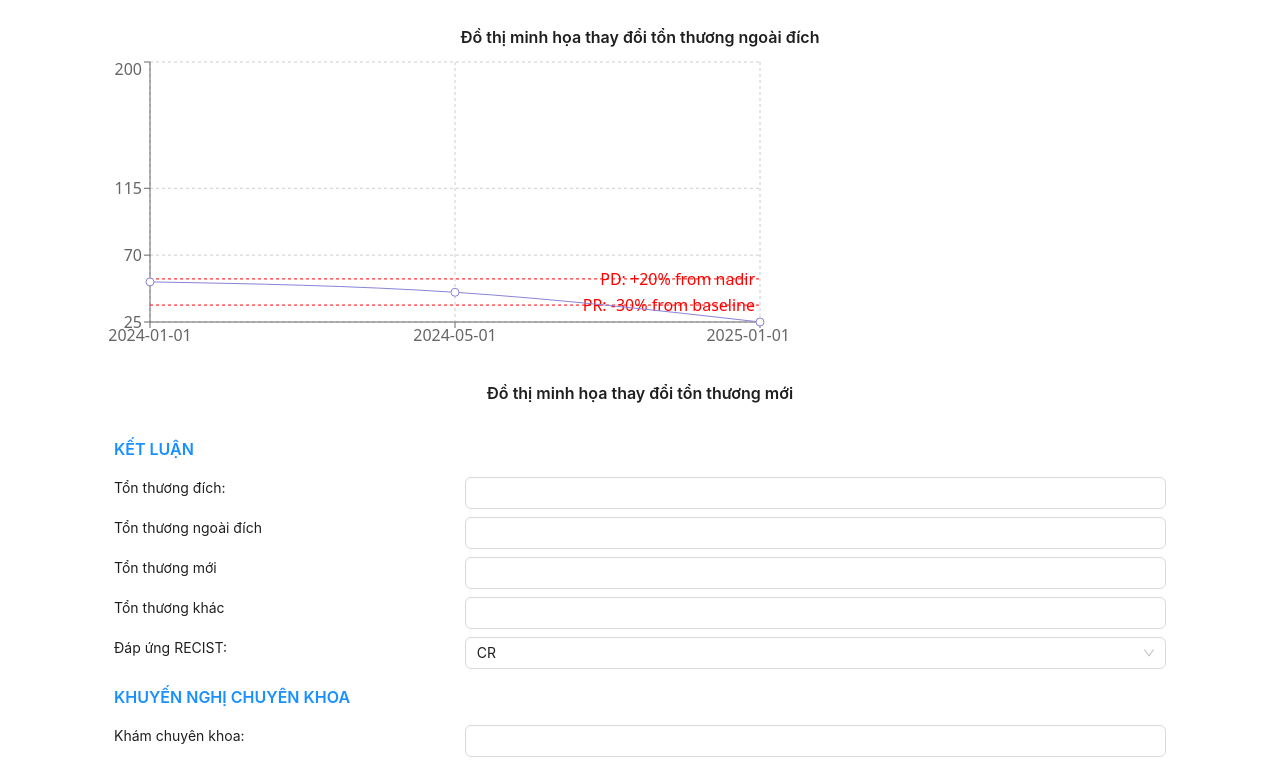
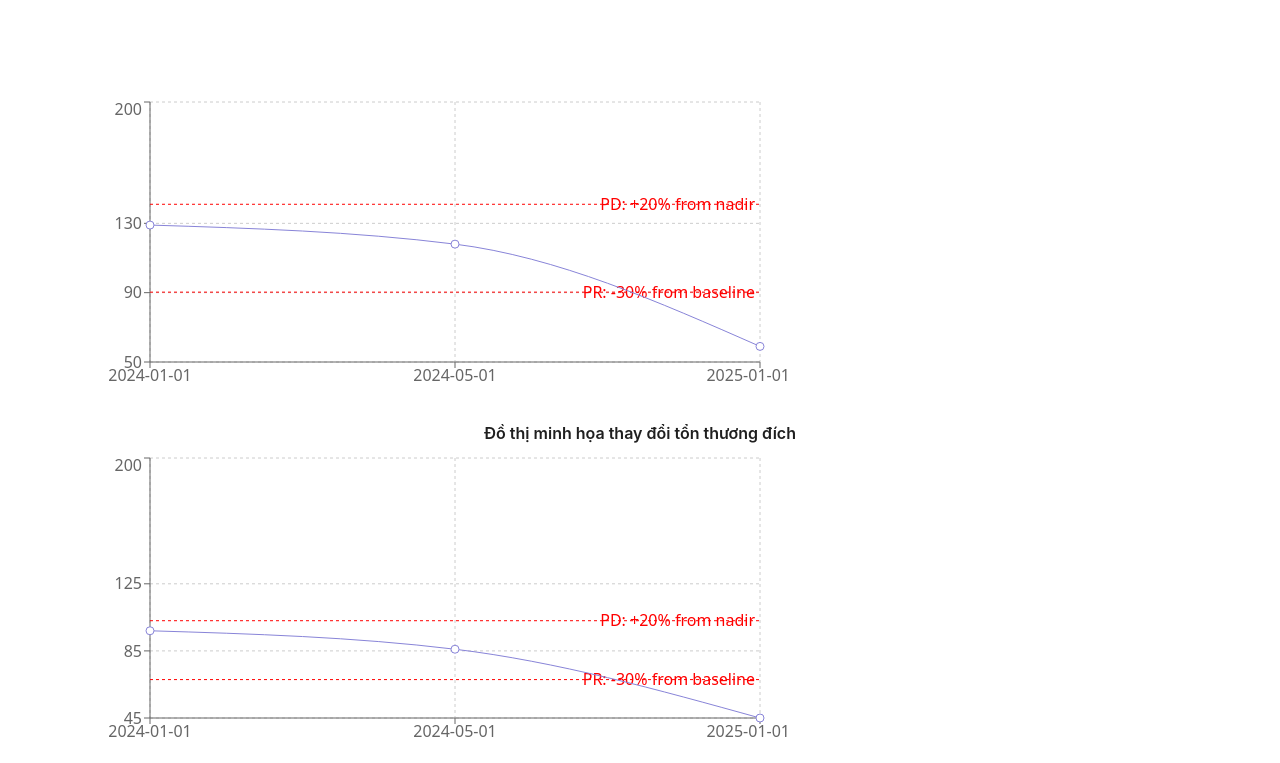
Before and after one commit to tranhuunam00/HomeCare, a React (Vite) app in the folder homecare_fe/: page /template in a window 1280 px wide. Shown: the part 5310-6073 px from the top of the page. Built offline with nearby package versions, Linux system fonts and the light colour scheme.

Commit message:
update generatePDF

```diff
--- a/homecare_fe/src/pages/template/Header.jsx
+++ b/homecare_fe/src/pages/template/Header.jsx
@@ -19,7 +19,9 @@ export const Header = () => {
             }}
           >
             <div>
-              <h2 style={{ margin: 0 }}>PHÒNG KHÁM BÁC SĨ GIA ĐÌNH HOMECARE</h2>
+              <h2 style={{ margin: 0 }} className="name_title">
+                PHÒNG KHÁM BÁC SĨ GIA ĐÌNH HOMECARE
+              </h2>
               <div style={{ display: "flex", justifyContent: "flex-start" }}>
                 <ul
                   style={{
--- a/homecare_fe/src/pages/template/ImageGallery.jsx
+++ b/homecare_fe/src/pages/template/ImageGallery.jsx
@@ -36,7 +36,7 @@ const ImageGallery = () => {
 
   const renderAddImageButton = (isFirst = false) => (
     <div
-      className="add-image-button"
+      className="add-image-button no-print"
       onClick={() => handleAddImage()}
       style={{
         width: "300px",
--- a/homecare_fe/src/pages/template/index.jsx
+++ b/homecare_fe/src/pages/template/index.jsx
@@ -78,7 +78,7 @@ const PatientForm = () => {
         </div>
 
         {/* THÔNG TIN YÊU CẦU */}
-        <div style={formStyle}>
+        <div style={formStyle} className="print-section">
           <h3 style={titleStyle}>THÔNG TIN YÊU CẦU</h3>
           {renderRequestInfoFields({ contrast, handleContrastChange })}
         </div>
@@ -386,14 +386,74 @@ export default function Template() {
   const generatePDF = async () => {
     setLoading(true);
 
+    // Lưu title cũ
+    const oldTitle = document.title;
+
+    // Đặt tên mới cho file PDF
+    document.title = `RECIST_Report_${new Date()
+      .toLocaleDateString("vi-VN")
+      .replace(/\//g, "_")}`;
+
     // Thêm CSS cho in ấn
     const style = `
+      @page {
+        size: A4;
+        margin: 15mm;
+      }
+      @media print {
+        @page {
+          margin: 0;
+        }
+        html {
+          height: 100vh;
+        }
+        body {
+          height: 100vh;
+          margin: 0 !important;
+          padding: 0 !important;
+          overflow: hidden !important;
+        }
+        /* Ẩn tất cả extension và thanh công cụ */
+        #browser-extension-hide,
+        #browser-action-hide,
+        #page-action-hide,
+        #nav-bar-hide,
+        #toolbar-hide,
+        #chrome-extension-hide,
+        .chrome-extension,
+        .browser-action,
+        .page-action {
+          display: none !important;
+          visibility: hidden !important;
+        }
+        /* Ẩn tất cả nội dung khác */
+        body * {
+          visibility: hidden;
+        }
+        /* Chỉ hiển thị nội dung cần in */
+        #report-container,
+        #report-container * {
+          visibility: visible;
+        }
+        #report-container {
+          position: absolute;
+          left: 0;
+          top: 0;
+          width: 100%;
+          background-color: white !important;
+          -webkit-print-color-adjust: exact !important;
+          print-color-adjust: exact !important;
+          margin: 0;
+          padding: 15mm;
+          box-sizing: border-box;
+        }
         .no-print {
           display: none !important;
         }
         .print-section {
           page-break-inside: avoid;
           margin-bottom: 20px;
+          margin-top: 20px;
         }
         table {
           page-break-inside: avoid;
@@ -413,6 +473,11 @@ export default function Template() {
         .ant-form-item-control-input-content .ant-input-number-handler-wrap {
           display: none !important;
         }
+        .name_title {
+          font-size: 16px;
+          font-weight: bold;
+        }
+      }
     `;
 
     const styleTag = document.createElement("style");
@@ -420,57 +485,17 @@ export default function Template() {
     document.head.appendChild(styleTag);
 
     // Đợi một chút để đảm bảo các style đã được áp dụng
-    await new Promise((resolve) => setTimeout(resolve, 1000));
+    await new Promise((resolve) => setTimeout(resolve, 100));
 
-    const sections = document.querySelectorAll(".print-section");
-    const pdf = new jsPDF({
-      orientation: "portrait",
-      unit: "mm",
-      format: "a4",
-    });
+    // Gọi hàm in của trình duyệt
+    window.print();
 
-    const margin = 10;
-    const pdfWidth = pdf.internal.pageSize.getWidth() - margin * 2;
+    // Khôi phục lại title cũ
+    document.title = oldTitle;
 
-    for (let i = 0; i < sections.length; i++) {
-      const section = sections[i];
-      const canvas = await html2canvas(section, {
-        scale: 2,
-        useCORS: true,
-      });
-
-      const imgData = canvas.toDataURL("image/jpeg", 1);
-      const imgProperties = pdf.getImageProperties(imgData);
-      const imgWidth = pdfWidth;
-      const imgHeight = (imgProperties.height * imgWidth) / imgProperties.width;
-
-      // Thêm nội dung vào trang
-      pdf.addImage(imgData, "JPEG", margin, margin, imgWidth, imgHeight);
-
-      // Thêm số trang
-      const pageCount = pdf.internal.getNumberOfPages();
-      for (let j = 1; j <= pageCount; j++) {
-        pdf.setPage(j);
-        pdf.setFontSize(10);
-        pdf.setTextColor("#A9A9A9");
-        pdf.text(
-          `${j} / ${sections.length}`,
-          pdf.internal.pageSize.getWidth() / 2,
-          pdf.internal.pageSize.getHeight() - 10,
-          { align: "center" }
-        );
-      }
-
-      if (i < sections.length - 1) {
-        pdf.addPage();
-      }
-    }
-
-    pdf.save("ketqua_recist.pdf");
+    // Xóa style sau khi in xong
+    document.head.removeChild(styleTag);
     setLoading(false);
-
-    // Xóa bỏ style đã thêm
-    document.head.removeChild(styleTag);
   };
 
   return (
@@ -556,7 +581,7 @@ export default function Template() {
           </div>
 
           {/* Bảng ngày tháng chung */}
-          <div style={{ marginBottom: "24px" }}>
+          <div style={{ marginBottom: "24px" }} className="no-print">
             <TargetLesionsDateTable
               dataDate={dataDate}
               onChangeDate={onChangeDate}
@@ -596,7 +621,7 @@ export default function Template() {
           </div>
 
           {/* Bảng tổn thương mới */}
-          <div style={{ marginBottom: "24px" }}>
+          <div style={{ marginBottom: "24px" }} className="print-section">
             <Title level={4} style={{ textAlign: "left", color: "#1890ff" }}>
               TỔN THƯƠNG MỚI
             </Title>
@@ -610,9 +635,14 @@ export default function Template() {
               onChange={onNewChange}
             />
           </div>
+        </div>
+
+        <div className="print-section">
+          <ConclusionTable />
+        </div>
 
         {/* Các biểu đồ */}
-          <div style={{ marginTop: "48px" }}>
+        <div style={{ marginTop: "48px" }} className="print-section">
           <TargetLesionsChart
             data={targetData}
             dataDate={dataDate}
@@ -629,12 +659,6 @@ export default function Template() {
             name_chart={"Đồ thị minh họa thay đổi tổn thương mới"}
           />
         </div>
-        </div>
-
-        <div className="print-section">
-          <ConclusionTable />
-        </div>
-
         <div className="print-section">
           <ImageGallery />
         </div>
```
Lines whose indentation alone changed are shown as unchanged.
